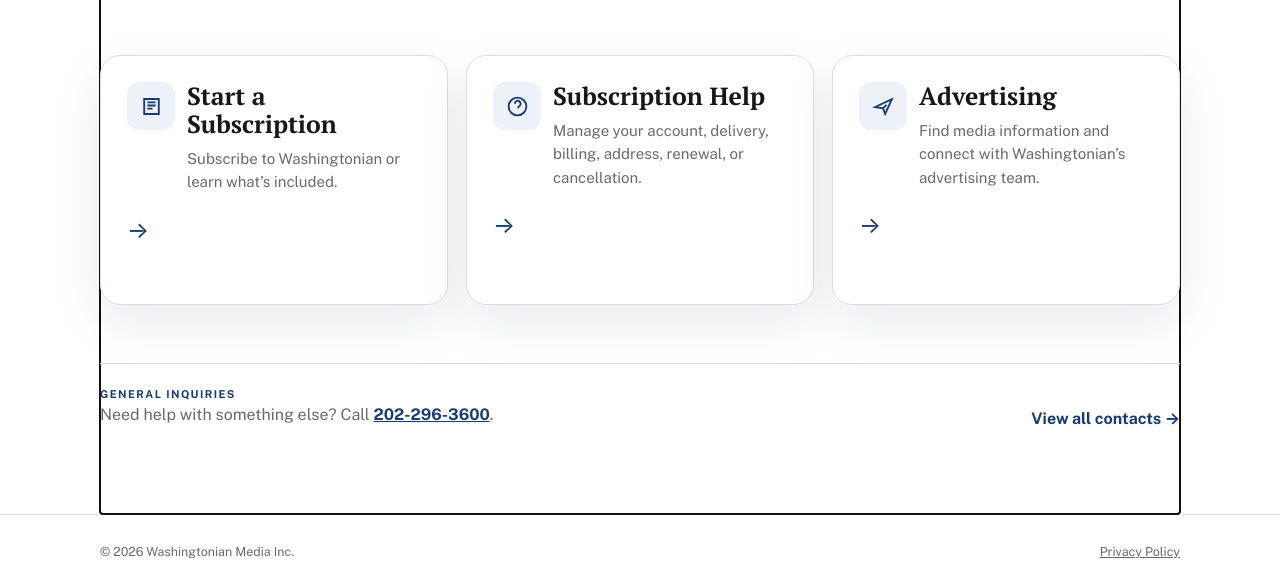
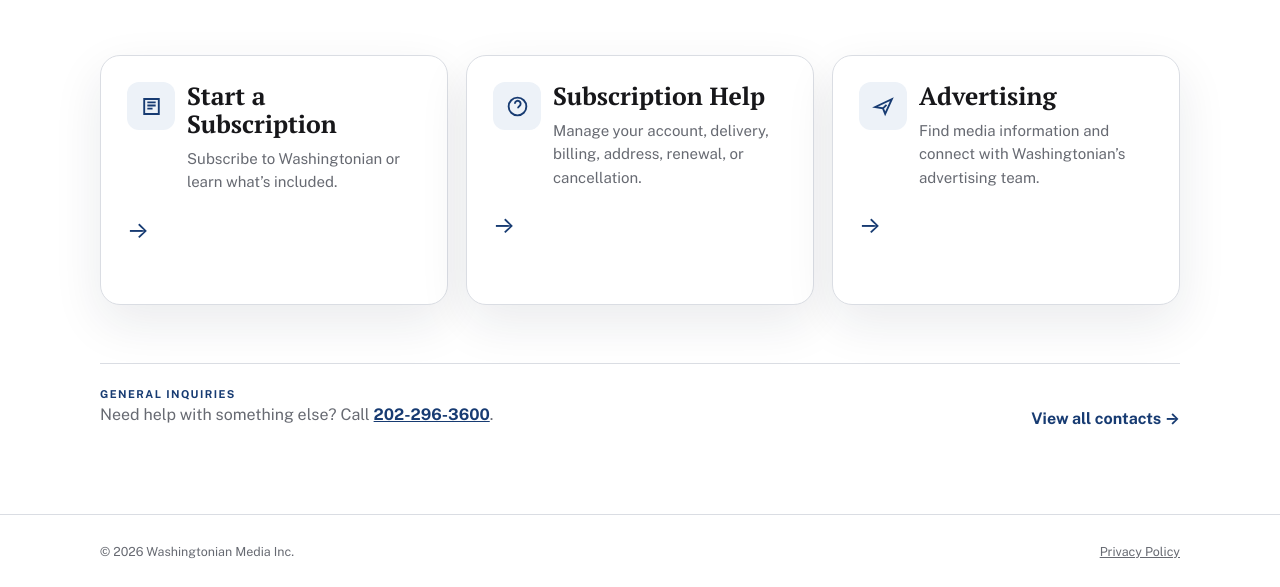
Before and after one commit to jacobraim/customer-service-, a plain HTML site: page index.html in a window 1280 px wide. Shown: the part 436-1023 px from the top of the page. Drawn offline with nearby package versions, Linux system fonts and the light colour scheme.

Commit message:
Add files via upload

```diff
--- a/styles.css
+++ b/styles.css
@@ -95,6 +95,7 @@
 .header-link:hover { color: var(--navy); }
 
 .app-shell { padding-block: clamp(44px, 8vw, 86px) 86px; min-height: calc(100vh - 154px); }
+#main:focus { outline: none; }
 .view { animation: enter .24s ease both; }
 .view[hidden] { display: none !important; }
 @keyframes enter { from { opacity: 0; transform: translateY(7px); } to { opacity: 1; transform: none; } }
```
